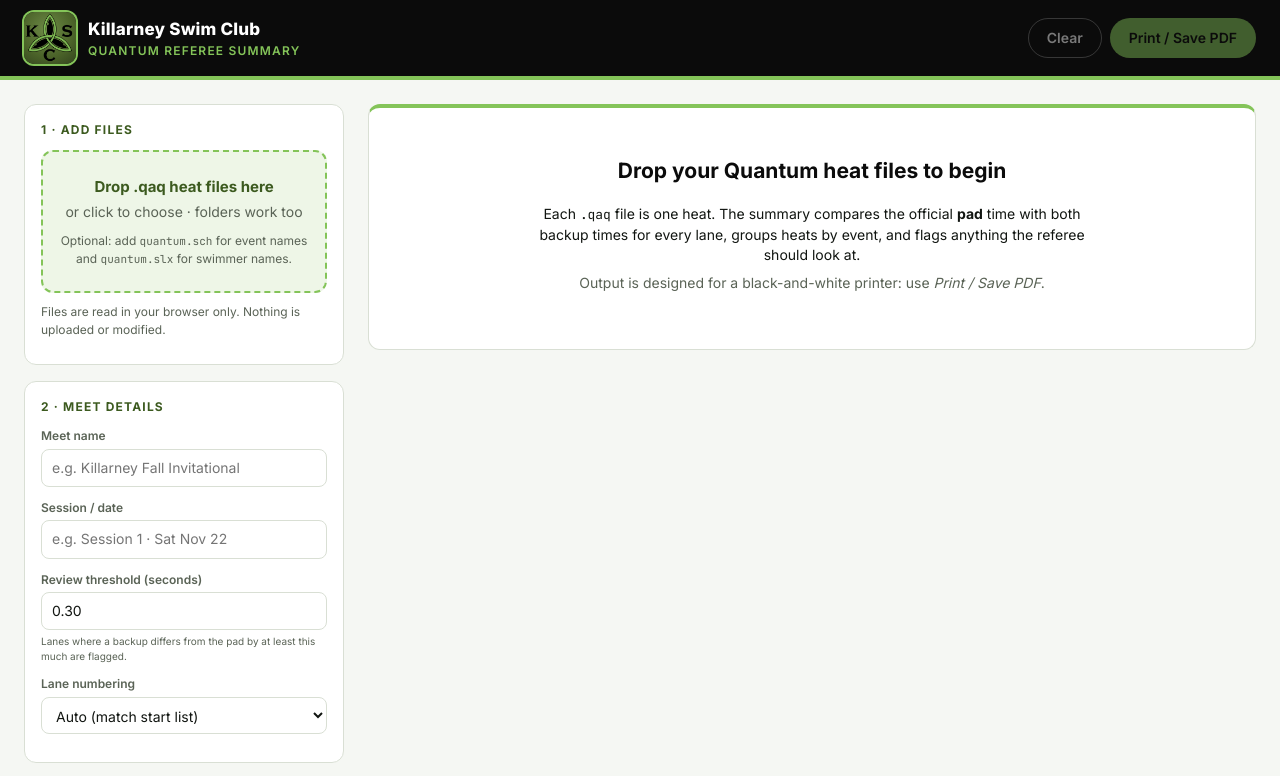
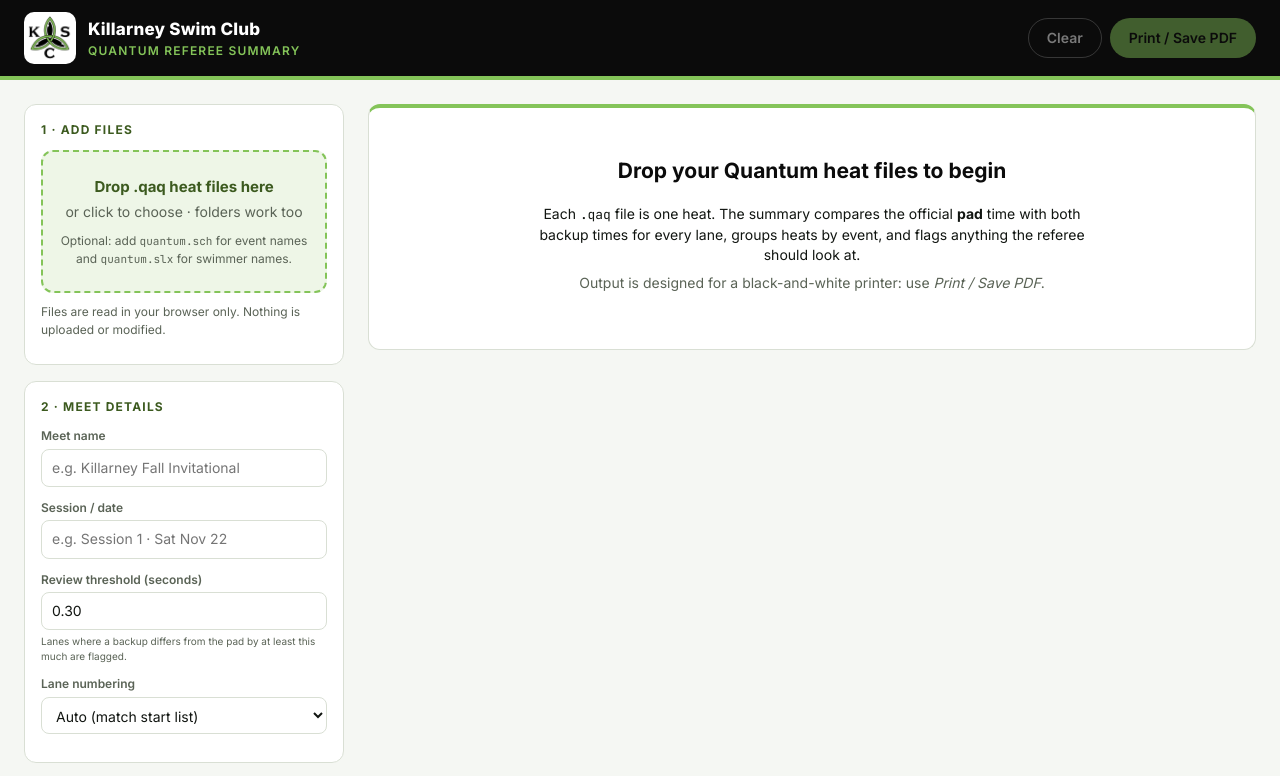
Before and after one commit to ryankstrom/quantum, a plain HTML site: page index.html in a window 1280 px wide. Shown: the top 776 px of the page. Drawn offline with Linux system fonts and the light colour scheme.

Commit message:
Show logo on a plain white background
Co-Authored-By: Claude Opus 5.5 <noreply@anthropic.com>

```diff
--- a/styles.css
+++ b/styles.css
@@ -35,11 +35,10 @@ code { font-family: var(--mono); font-size: .92em; }
   position: sticky; top: 0; z-index: 10;
 }
 .brand { display: flex; align-items: center; gap: 12px; }
-/* The logo PNG has a transparent background; recreate its olive backdrop so the black letters show on the black header. */
+/* The logo PNG has a transparent background; sit it on white so the black letters show on the black header. */
 .brand-mark {
   width: 52px; height: 52px; border-radius: 10px; flex: none; display: block;
-  background: radial-gradient(circle at 45% 35%, #6e8b47 0%, #4b6329 60%, #33441d 100%);
-  box-shadow: 0 0 0 2px var(--green);
+  background: #fff; padding: 3px;
 }
 .brand-name { font-weight: 800; font-size: 17px; letter-spacing: .2px; }
 .brand-sub { font-size: 12px; color: var(--green); text-transform: uppercase; letter-spacing: 1.2px; font-weight: 600; }
```
